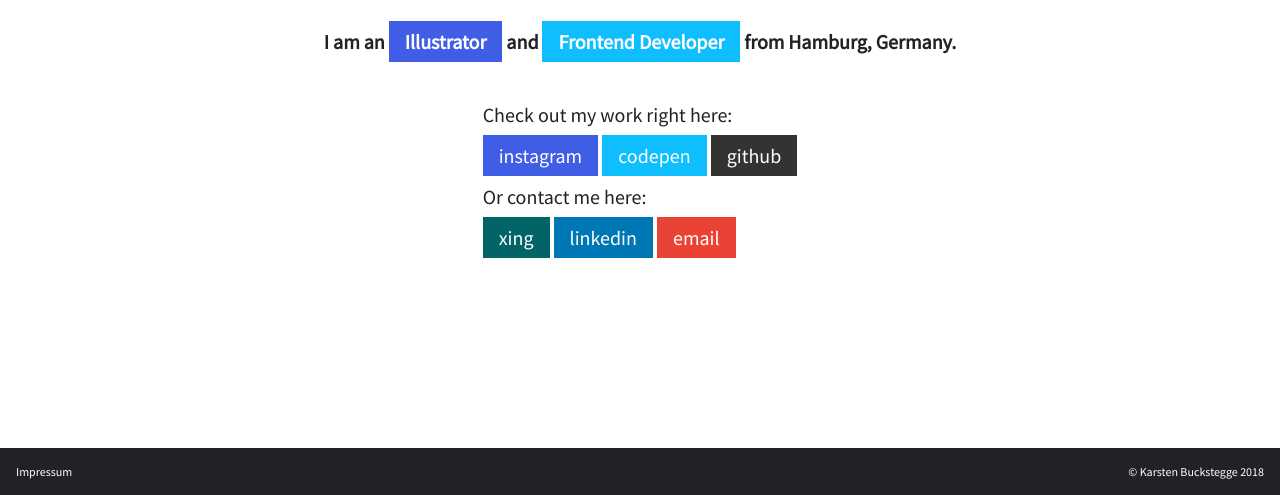
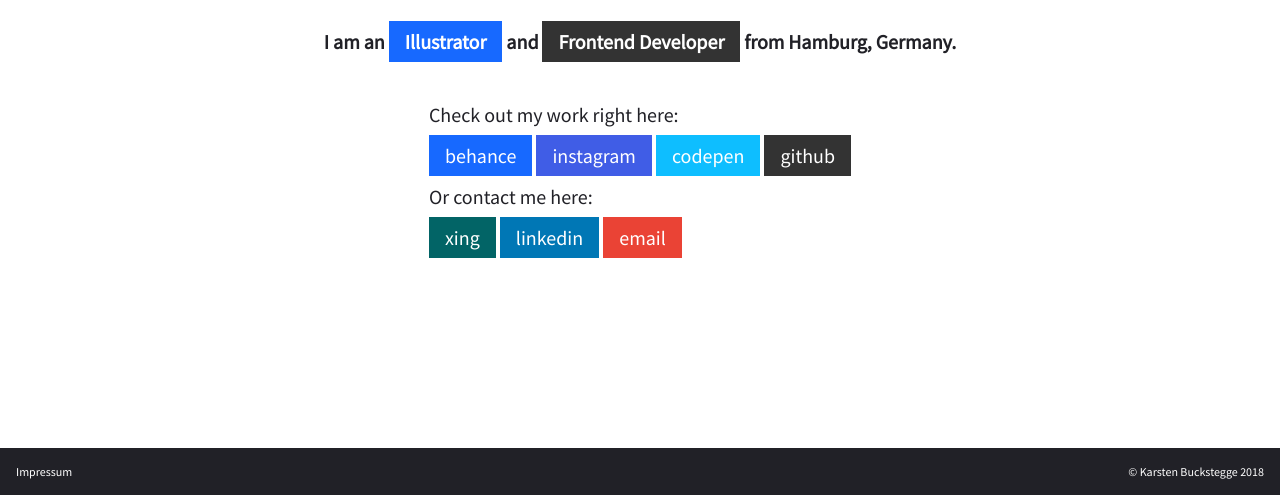
Before and after one commit to KarstenBuckstegge/karstenbuckstegge, a website: page index.html in a window 1280 px wide. Shown: the part 305-800 px from the top of the page. Drawn offline with Linux system fonts and the light colour scheme.

Commit message:
add behance and make default
also make github default code destination

```diff
--- a/index.html
+++ b/index.html
@@ -13,13 +13,14 @@
     <h1 class="h1">Hi, I am Karsten</h1>
 
     <h2 class="h2">
-        I am an <a target="_blank" class="link link-instagram" href="https://instagram.com/karstenbuckstegge">Illustrator</a> and <a target="_blank" class="link link-codepen" href="https://codepen.io/KarstenBuckstegge/">Frontend Developer</a> from Hamburg, Germany.
+        I am an <a target="_blank" class="link link-behance" href="https://www.behance.net/karstenbuckstegge">Illustrator</a> and <a target="_blank" class="link link-github" href="https://github.com/KarstenBuckstegge">Frontend Developer</a> from Hamburg, Germany.
     </h2>
 
     <div class="content">
         <section class="work">
             Check out my work right here:<br />
             <div class="links">
+                <a target="_blank" class="link link-behance" href="https://www.behance.net/karstenbuckstegge">behance</a>
                 <a target="_blank" class="link link-instagram" href="https://instagram.com/karstenbuckstegge">instagram</a>
                 <a target="_blank" class="link link-codepen" href="https://codepen.io/KarstenBuckstegge/">codepen</a>
                 <a target="_blank" class="link link-github" href="https://github.com/KarstenBuckstegge">github</a>
--- a/style.scss
+++ b/style.scss
@@ -83,6 +83,7 @@ body {
     }
 
     &-instagram::after { background: #405de6; }
+    &-behance::after { background: #1769ff; }
     &-codepen::after { background: #0ebeff; }
     &-github::after { background: #333; }
     &-xing::after { background: #026466; }
```
Also changed, not shown: style.css.
